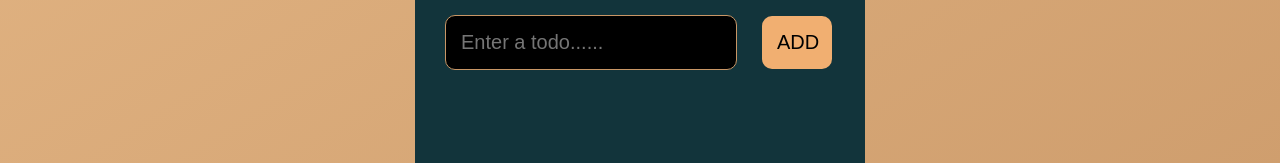
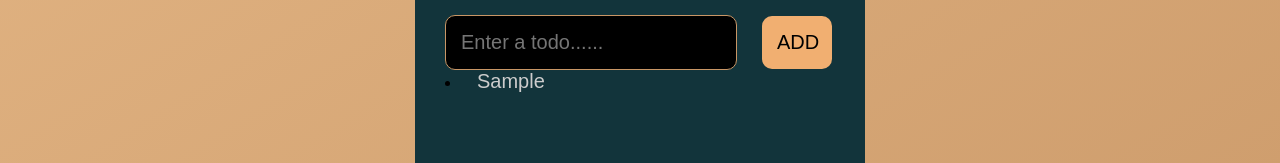
Before and after one commit to Jais0603/todo__list, a React (Create React App) app: page / in a window 1280 px wide. Both pictures are taken after typing "Sample" into the empty fields and a click on the button "ADD". Shown: the part 184-347 px from the top of the page. Built offline with nearby package versions, Linux system fonts and the light colour scheme.

Commit message:
update todolist

```diff
--- a/src/components/TodosList.js
+++ b/src/components/TodosList.js
@@ -3,18 +3,29 @@ import React from 'react'
 const TodosList = ({todos, setTodos}) => {
   return (
     <div>
-      {todos.map((todo)=>{
-            <li className='todo-list' key={todo.id}>
-                <input type ="text" value ={todo.title}
-                className='list'
-                onChange={(event) => event.preventDefault} >
-                </input>
-            </li>
+      {todos.map((todo) => (
+    <li className='todo-list' key={todo.id}>
+        <input
+            type="text"
+            value={todo.title}
+            className='list'
+            onChange={(event) => event.preventDefault()} /> {/* Corrected this line */}
+        <div>
+        <button className='button-complete task-button'>
+        <i className='fa fa-check-circle' />
+        </button>
+        <button className='button-edit task-button'>
+        <i className='fa fa-edit' />
+        </button>
+        <button className='button-delete task-button'>
+        <i className='fa fa-trash' />
+        </button>
 
-        })
-      }
-    </div>
-  )
-}
+        </div>
+    </li>
+))}
+</div>
+  );
+};
 
-export default TodosList
+export default TodosList;
```
